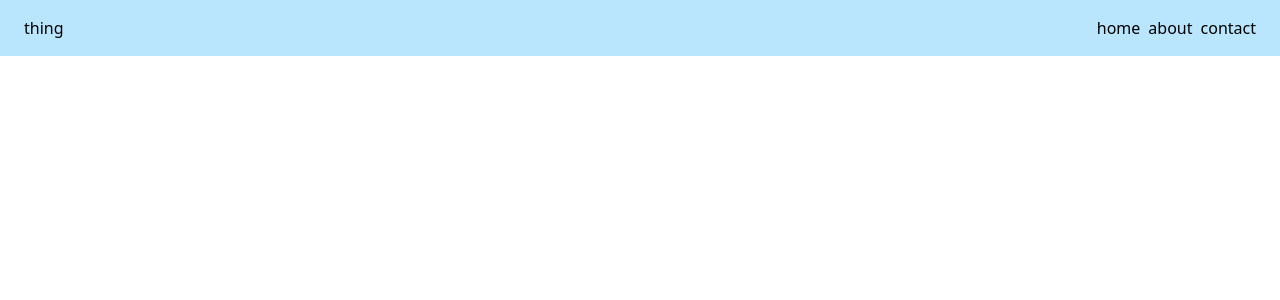
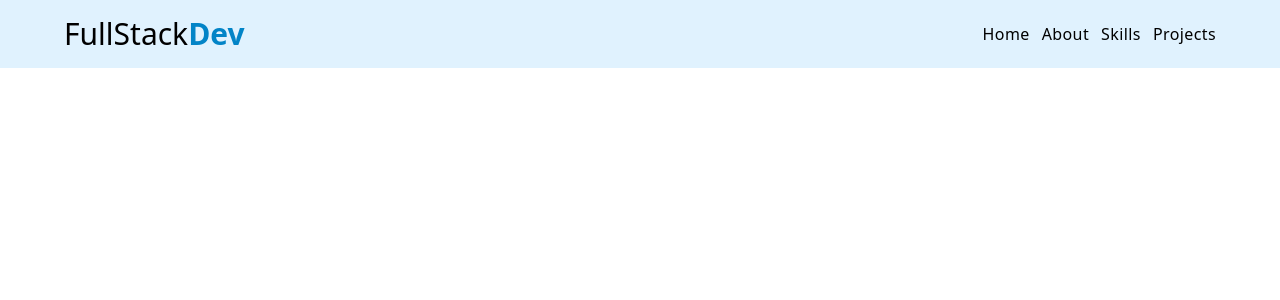
Before and after one commit to eng-by-sjb/my-portfolio, a React (Vite) app: page / in a window 1280 px wide. Shown: the top 300 px of the page. Built offline with nearby package versions, Linux system fonts and the light colour scheme.

Commit message:
add navbar

```diff
--- a/src/components/Navbar.tsx
+++ b/src/components/Navbar.tsx
@@ -1,13 +1,26 @@
+import { links } from "../data";
+
 const Navbar = () => {
   return (
-    <nav className="bg-sky-200">
-      <div className="mx-auto max-w-7xl px-6 py-4 flex flex-col sm:flex-row sm:items-center sm:justify-between">
-        <div className="logo">thing</div>
-        <ul className="flex flex-col sm:flex-row sm:gap-x-2">
-          <li>home</li>
-          <li>about</li>
-          <li>contact</li>
-        </ul>
+    <nav className="bg-sky-100">
+      <div className="mx-auto max-w-7xl px-16 py-4 flex flex-col text-center sm:flex-row sm:items-center sm:justify-between">
+        <h2 className="text-3xl">
+          FullStack
+          <span className="text-sky-600 font-semibold">Dev</span>
+        </h2>
+
+        <div className="mt-4 flex gap-x-3 justify-center sm:flex-row sm:mt-0">
+          {links.map(({ href, id, text }) => {
+            return (
+              <a
+                key={id}
+                className="capitalize tracking-wide transition duration-300 ease-in hover:scale-110 hover:text-sky-600"
+                href={href}>
+                {text}
+              </a>
+            );
+          })}
+        </div>
       </div>
     </nav>
   );
```
